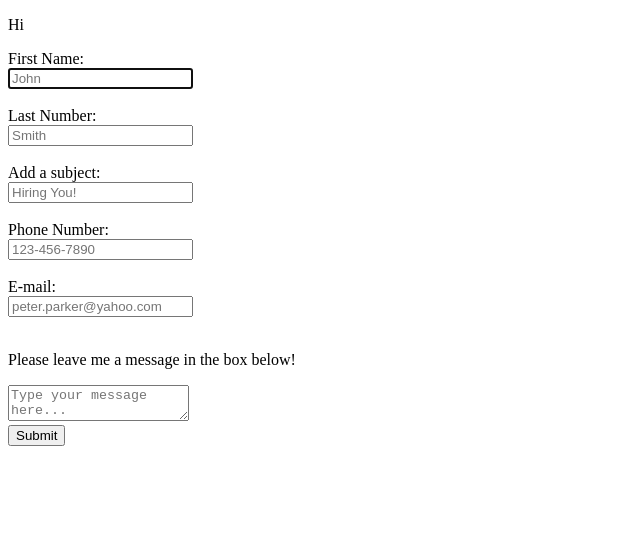
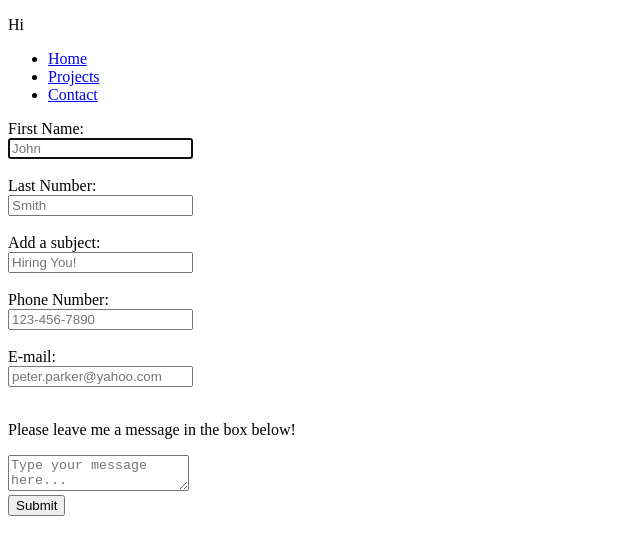
Before and after one commit to khristineb21/Partner_Activity_2, a plain HTML site: page index.html in a window 1280 px wide. Shown: the whole page, without its empty margins (0-640 px from the left). Drawn offline with Linux system fonts and the light colour scheme.

Commit message:
added nav bar

```diff
--- a/index.html
+++ b/index.html
@@ -8,6 +8,14 @@
 </head>
 <body>
   <p>Hi</p>
+
+  <nav>
+    <ul>
+        <li><a href="../Home/index.html">Home</a></li>
+        <li><a href="../Projects/projects.html">Projects</a></li>
+        <li><a href="../Contact/contact.html">Contact</a></li>
+    </ul>
+</nav>
 
 <section class = "Information">
   <form class = "infoForm">
```
